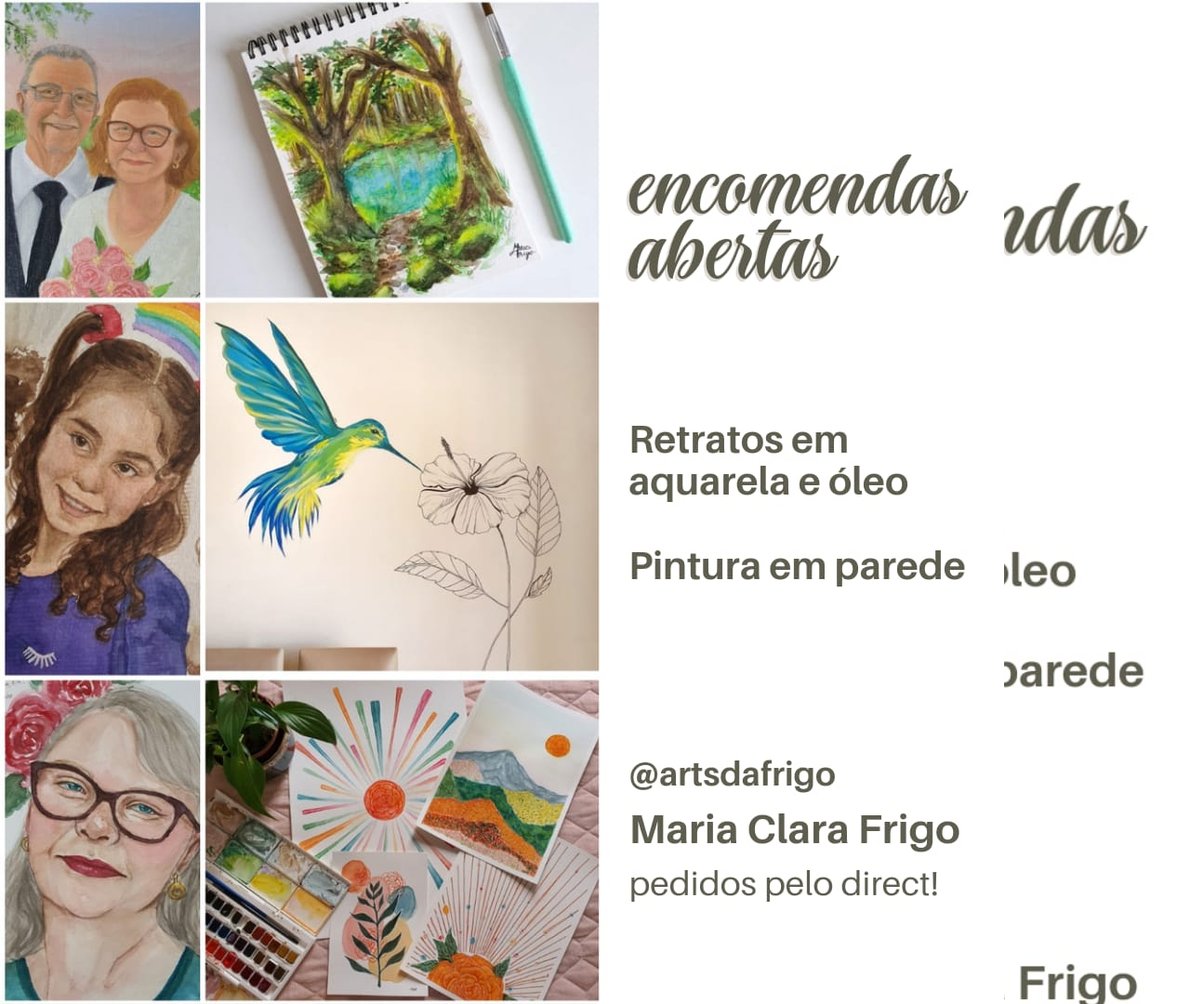
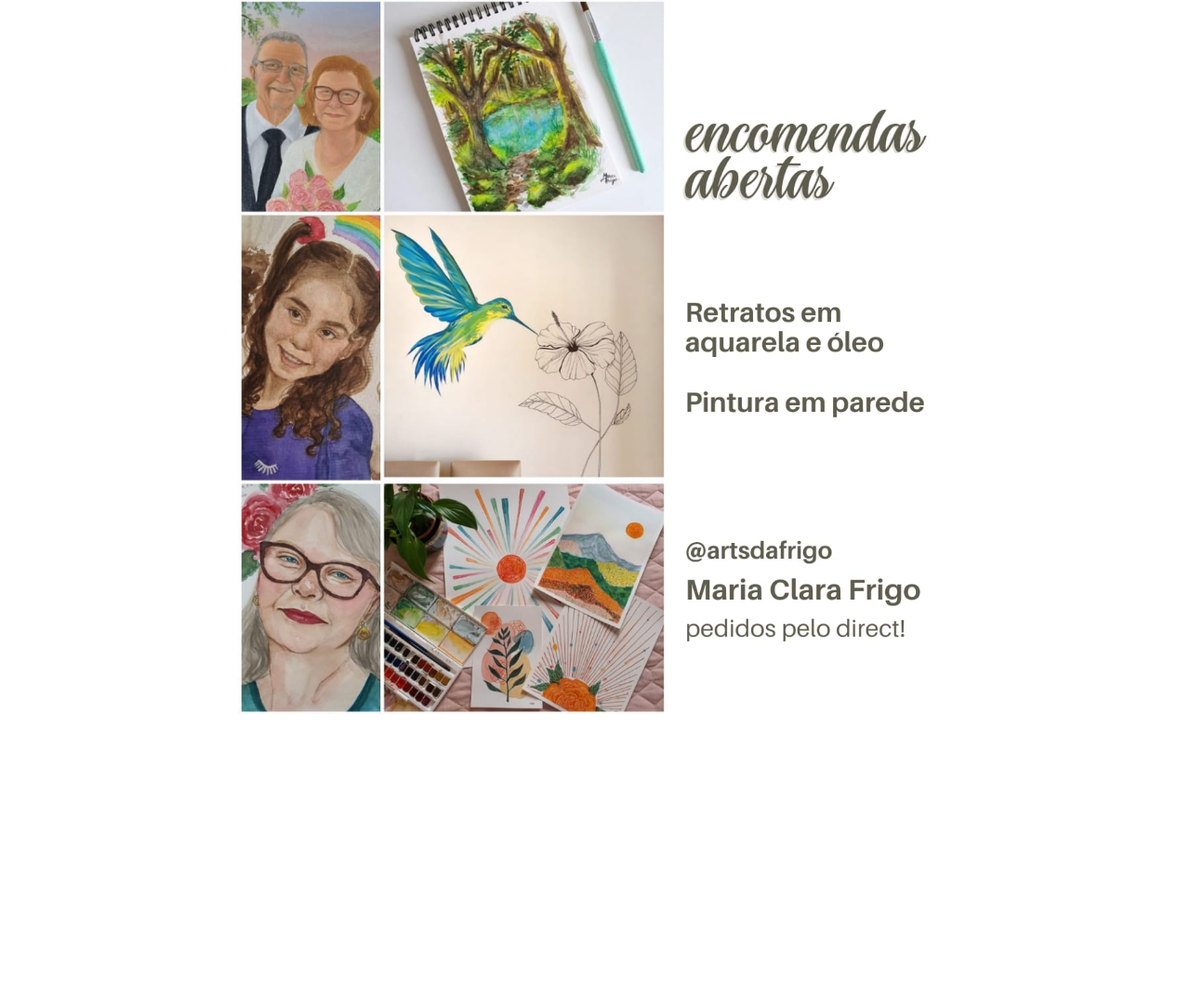
Before and after one commit to ArtesFrigo/ArtesFrigo, a plain HTML site: page index.html in a window 1280 px wide. Shown: the whole page at 93% size. After the commit the page ends 800 px from the top, so only its background shows below. Drawn offline with Linux system fonts and the light colour scheme.

Commit message:
teste-final

```diff
--- a/index.html
+++ b/index.html
@@ -8,6 +8,11 @@
     <link rel="stylesheet" href="style.css">
 </head>
 <body>
-    <div id="img"><img src="803f1b72-fd0a-4dfe-a11b-d43198b001d5.jpg" alt=""></div>
+    <main>
+
+
+        <div id="imga"></div>
+    </main>
+
 </body>
 </html>
--- a/style.css
+++ b/style.css
@@ -3,13 +3,19 @@
 body {
     margin: 0;
     padding: 0;
+
 }
 
-#img {
-    height: 100%;
-    width: 100%;
+main {
+    height: 100vh;
+    width: 100vw;
+}
+
+#imga {
+    height: 100vh;
+    width: 60vw;
     background-image: url(803f1b72-fd0a-4dfe-a11b-d43198b001d5.jpg);
     background-repeat: no-repeat;
-    background-size: cover;
-    display: flex;
+    background-size: contain;
+    margin: auto;
 }
```
